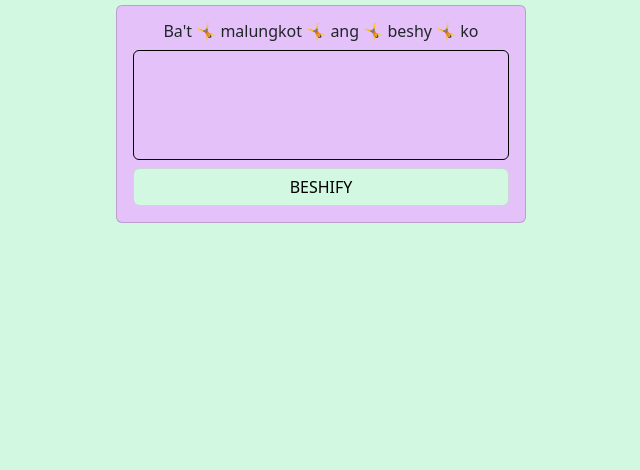
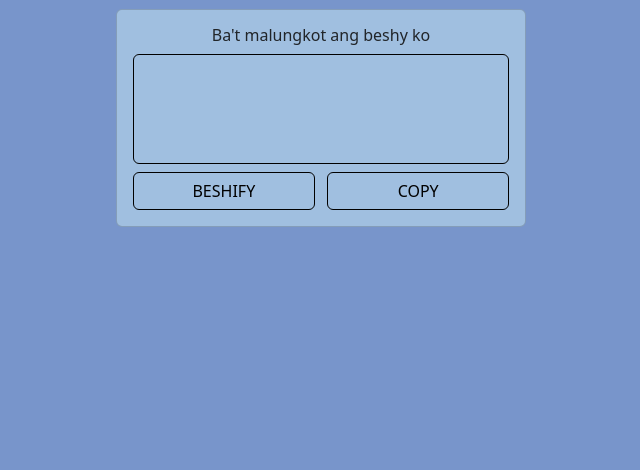
Before and after one commit to jdsatsatin/beshify, a plain HTML site: page index.html in a window 1280 px wide. Shown: the part 330-800 px from the top of the page, without its empty margins (319-959 px from the left). Drawn offline with nearby package versions, Linux system fonts and the light colour scheme.

Commit message:
Update index.html

```diff
--- a/index.html
+++ b/index.html
@@ -17,34 +17,42 @@
 
         }
         body {
-            background-color: #D3F8E2;
+            background-color: #7895CB;
         }
         .card {
-            background-color: #E4C1F9;
+            background-color: #A0BFE0;
         }
         #beshy {
-            background-color: #E4C1F9;
+            background-color: #A0BFE0;
             border-color: #000;
             outline: none !important;
             box-shadow: none;
         }
         .btn-jd, .btn-jd:hover, .btn-jd:active, .btn-jd:focus, .btn-jd:visited {
-            background-color: #D3F8E2;
+            background-color: #A0BFE0;
             outline: none !important;
             box-shadow: none;
             color: black;
+            border-color: #000;
         }
     </style>
 </head>
 <body>
     <div class="row d-flex flex-column min-vh-100 justify-content-center align-items-center">
         <div class="col-4">
-            <h1 class="text-center">Beshify</h1><h5 class="text-center mb-2">by jdsatsatin</h5>
+            <h1 class="text-center">Beshify</h1><h5 class="text-center mb-3">by jdsatsatin</h5>
             <div class="card">
                 <div class="card-body">
-                    <h6 class="text-center mb-2">Ba't 🤸 malungkot 🤸 ang 🤸 beshy 🤸 ko</h6>
+                    <h6 class="text-center mb-2">Ba't malungkot ang beshy ko</h6>
                     <textarea class="form-control mb-2" id="beshy" rows="4"></textarea>
-                        <button class="form-control btn-jd" type="submit" onclick="start()">BESHIFY</button>
+                    <div class="row">
+                        <div class="col pe-0">
+                            <button class="form-control btn-jd" onclick="start()">BESHIFY</button>
+                        </div>
+                        <div class="col pw-0">
+                            <button class="form-control btn-jd" onclick="copy()">COPY</button>
+                        </div>
+                    </div>
                     <form>
                 </div>
             </div>
@@ -56,6 +64,12 @@
         var string = ((document.getElementById("beshy").value).split(" ")).join("🤸");
         document.getElementById("beshy").value = string;
     }
+    function copy() {
+        const element = document.getElementById('beshy');
+        element.select();
+        element.setSelectionRange(0, 99999);
+        document.execCommand('copy');
+}
 
 </script>
 </html>
```
